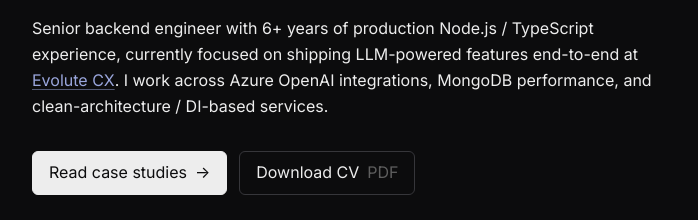
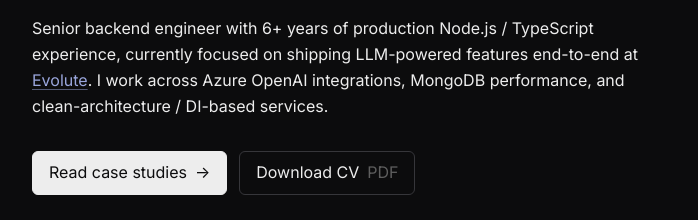
Before and after one commit to rezaenayati/rezaenayati.github.io, an Astro site: page / in a window 1280 px wide. Shown: the part 242-462 px from the top of the page, 256-954 px from the left. Built offline with nearby package versions, Linux system fonts and the light colour scheme; Astro itself is replaced by a stand-in of ours.

Commit message:
Update company name in Hero component from "Evolute CX" to "Evolute" for consistency in personal website.

```diff
--- a/src/components/Hero.astro
+++ b/src/components/Hero.astro
@@ -15,7 +15,7 @@ import { SITE } from "~/lib/meta.ts";
   <p class="mt-7 text-[var(--color-fg)] leading-relaxed max-w-[62ch]">
     Senior backend engineer with 6+ years of production Node.js / TypeScript
     experience, currently focused on shipping LLM-powered features end-to-end
-    at <a href="https://evolute.app" target="_blank" rel="noopener">Evolute CX</a>.
+    at <a href="https://evolute.app" target="_blank" rel="noopener">Evolute</a>.
     I work across Azure OpenAI integrations, MongoDB performance, and
     clean-architecture / DI-based services.
   </p>
```
